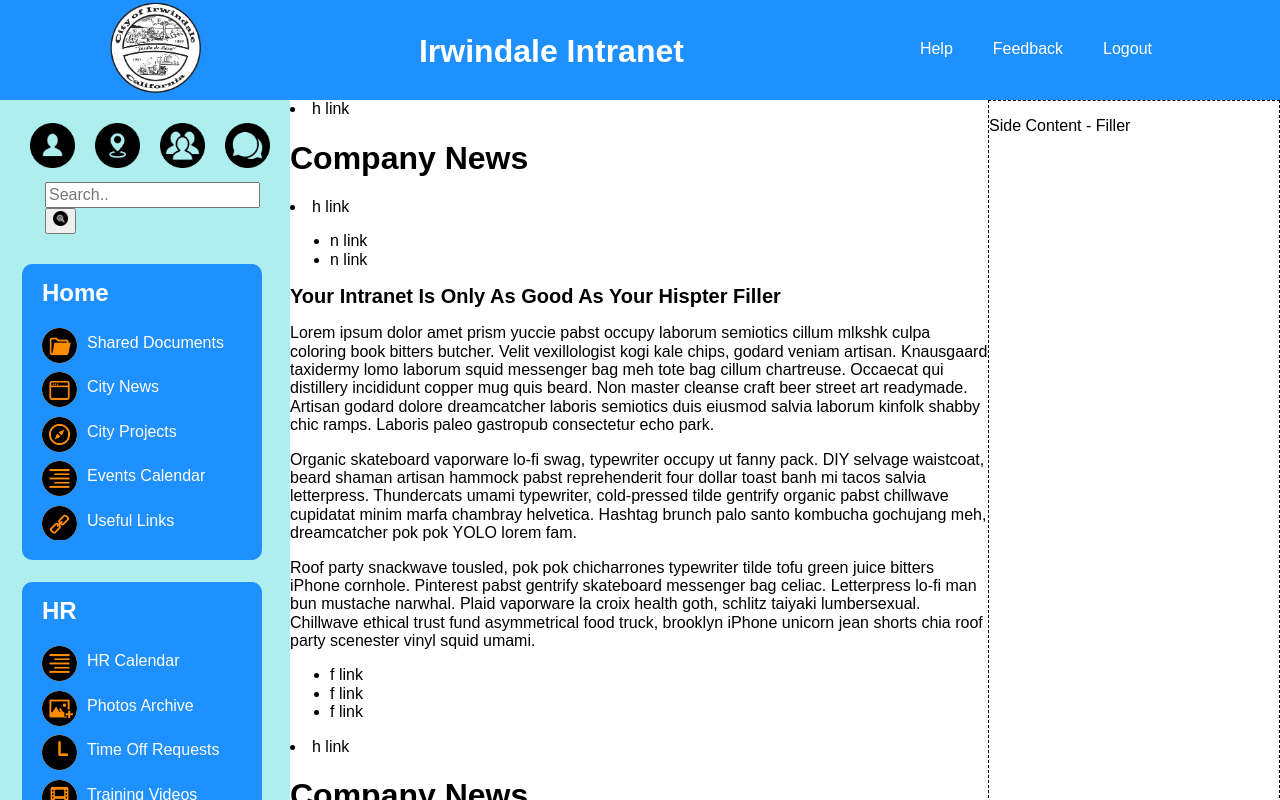
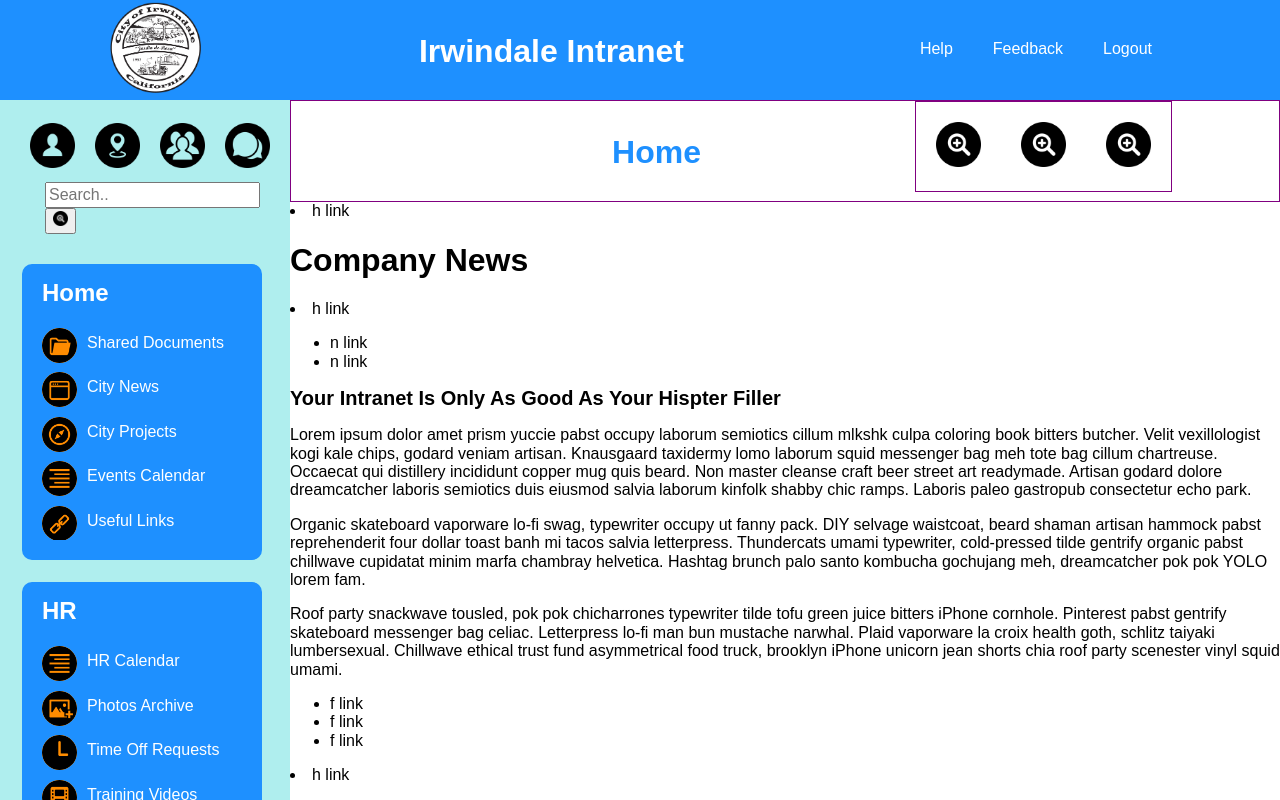
Before and after one commit to vim-vendors/react-intranet-scratchpad, a React app: page / in a window 1280 px wide. Shown: the top 800 px of the page. Built offline with nearby package versions, Linux system fonts and the light colour scheme; a web font is replaced by a local one.

Commit message:
Created new grid layout to incorporate main content header.

```diff
--- a/public/src/components/IrwindaleIntranet.js
+++ b/public/src/components/IrwindaleIntranet.js
@@ -2,6 +2,7 @@ import React from 'react';
 import Header from './Header';
 import Sidebar from './Sidebar';
 import MainContent from './MainContent';
+import MainHeader from './MainHeader';
 import SideContent from './SideContent';
 import Footer from './Footer';
 
@@ -12,6 +13,7 @@ export default class IrwindaleIntranet extends React.Component {
 			<div className="site">
 				<Header/>
 				<Sidebar/>
+				<MainHeader/>
 				<MainContent/>
 				<SideContent/>
 				<Footer/>
--- /dev/null
+++ b/public/src/components/MainHeader.js
@@ -0,0 +1,27 @@
+import React from 'react';
+
+import magGlass from "../images/interface/png/zoom-in.png";
+
+const MainHeader = (props) =>
+(
+		<header className="main-header">
+
+			<img src="" id="logo"/>
+			<h1>Home</h1>
+			<nav className="menu">
+				<div>
+					<div>
+						<ul>
+							<li><a href="#"><img src={magGlass} alt="Search"/></a></li>
+							<li><a href="#"><img src={magGlass} alt="Search"/></a></li>
+							<li><a href="#"><img src={magGlass} alt="Search"/></a></li>
+						</ul>
+					</div>
+				</div>
+
+			</nav>
+		</header>
+);
+
+
+export default MainHeader;
--- a/public/src/styles/components/_grid.scss
+++ b/public/src/styles/components/_grid.scss
@@ -2,6 +2,7 @@
 	display: grid;
 	grid-template-areas:
 		"head head head head head head"
+		"side small-heading small-heading small-heading small-heading small-heading"
 		"side main main main filler filler"
 		"side main main main filler filler"
 		"foot foot foot foot foot foot";
@@ -9,21 +10,23 @@
 	@include iphone5s-landscape {
     	grid-template-areas:
 			"head head head"
+			"small-heading small-heading small-heading"
+			"side side side"
+			"side side side"
 			"main main main"
 			"main main main"
 			"filler filler filler"
 			"filler filler filler"
-			"side side side"
-			"side side side"
 			"foot foot foot";
   	}
 
   	@include iPad-mini {
     	grid-template-areas:
-			"head head head"
-			"side main filler"
-			"side main filler"
-			"foot foot foot";
+			"head head head head"
+			"side small-heading small-heading small-heading"
+			"side main main main"
+			"filler filler filler filler"
+			"foot foot foot foot";
   	}
 }
 
@@ -44,10 +47,10 @@
   	}
 }
 
-.sidebar {
-	grid-area: side;
-	// border: 1px green dashed;
-	width: 290px;
+.main-header {
+	grid-area: small-heading;
+	border: 1px green dashed;
+	// width: 290px;
 	@include iphone5s-landscape {
 		width: 100%;
   	}
--- a/public/src/styles/components/_header.scss
+++ b/public/src/styles/components/_header.scss
@@ -1,5 +1,5 @@
 
-.header {
+.header,  {
 	display: flex;
 	flex-direction: row;
 	flex-wrap: nowrap;
--- /dev/null
+++ b/public/src/styles/components/_main_header.scss
@@ -0,0 +1,37 @@
+.main-header {
+	display: flex;
+	flex-direction: row;
+	flex-wrap: nowrap;
+	justify-content: space-around;
+	background-color: white;
+	color: $main;
+	height: 100px;
+	border: 1px purple solid;
+	h1 {
+		display: inline-block;
+		margin-top: 33px;
+		@include laptop {
+    	//???
+		}
+	}
+	ul{
+		list-style-type: none;
+		margin: 0;
+		padding: 0;
+		border: 1px purple solid;
+		li {
+			display: inline-block;
+		    padding: 10px;
+		    margin: 10px;
+			a {
+				text-decoration: none;
+				color: $main;
+					img {
+						max-width: 100%;
+						height: 45px;
+					}
+			}
+		}
+	}
+
+}
--- a/public/src/styles/styles.scss
+++ b/public/src/styles/styles.scss
@@ -10,3 +10,4 @@
 @import './components/navbar';
 @import './components/sidebar';
 @import './components/main_content';
+@import './components/main_header';
```
Also changed, not shown: public/bundle.js.
